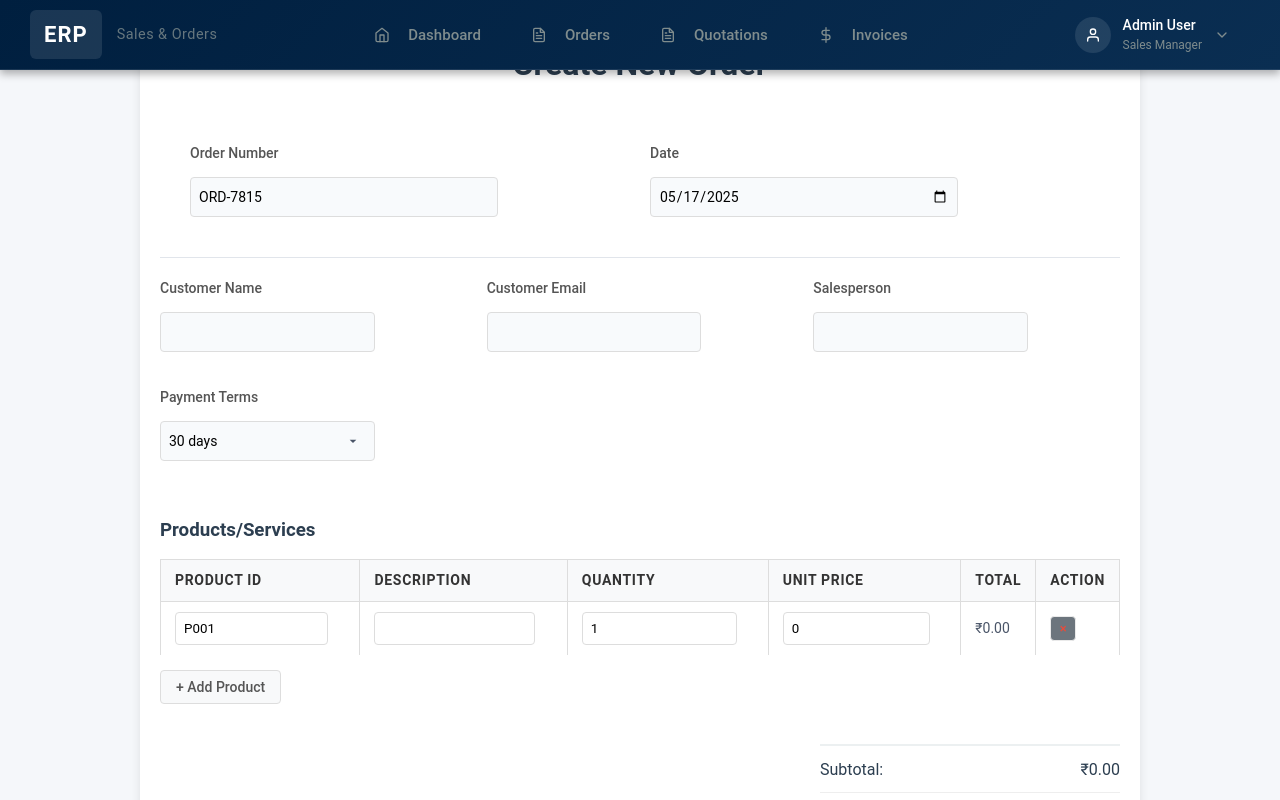
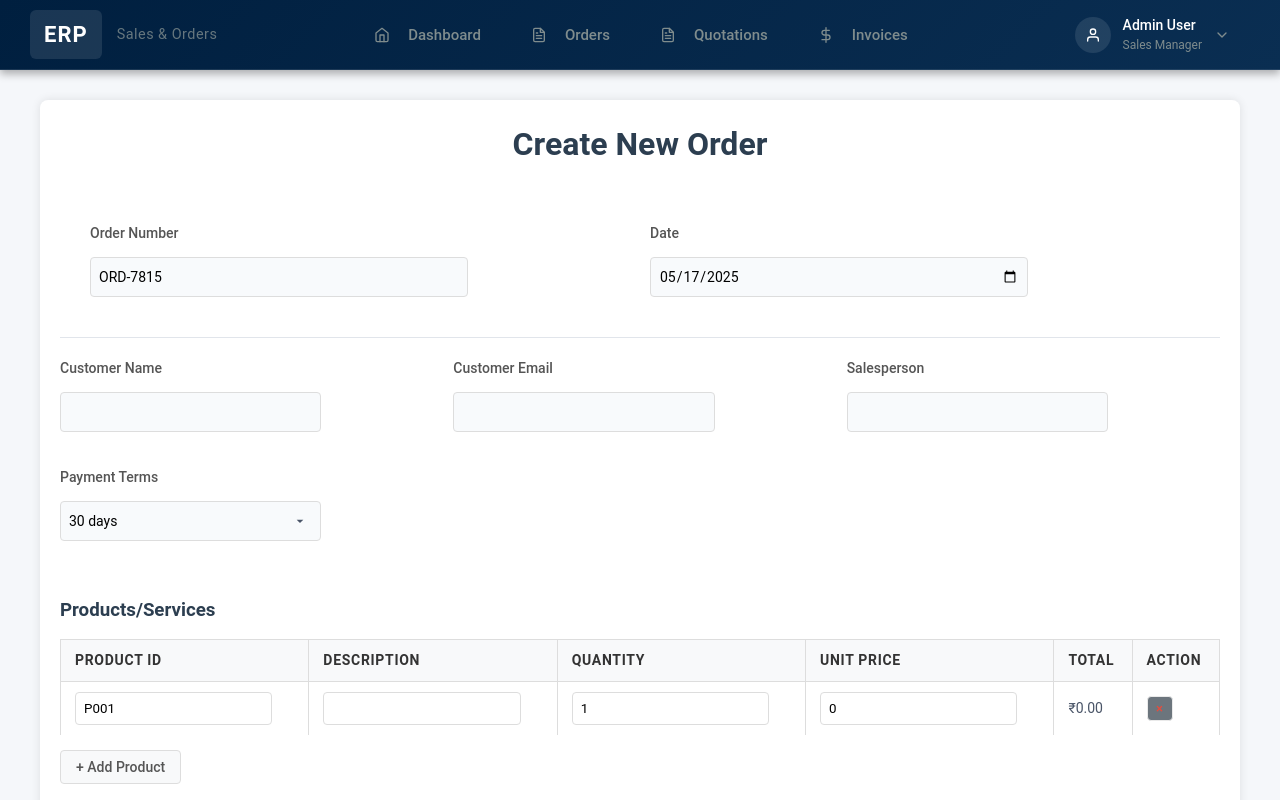
Before and after one commit to Chetana2004/Inhouse_project, a React (Vite) app in the folder frontend/: page /create-order in a window 1280 px wide. Shown: the top 800 px of the page. Built offline with nearby package versions, Linux system fonts and the light colour scheme.

Commit message:
Update CreateOrder.css

```diff
--- a/frontend/src/components/CreateOrder.css
+++ b/frontend/src/components/CreateOrder.css
@@ -1,10 +1,11 @@
 .order-container {
-  max-width: 1000px;
-  margin: 20px auto;
+  max-width: 1200px;
+  margin: 100px auto;
   padding: 20px;
   background: #fff;
   box-shadow: 0 0 10px rgba(0, 0, 0, 0.1);
   border-radius: 8px;
+  /* margin-top:100px ; */
 }
 
 .order-container h1 {
```
